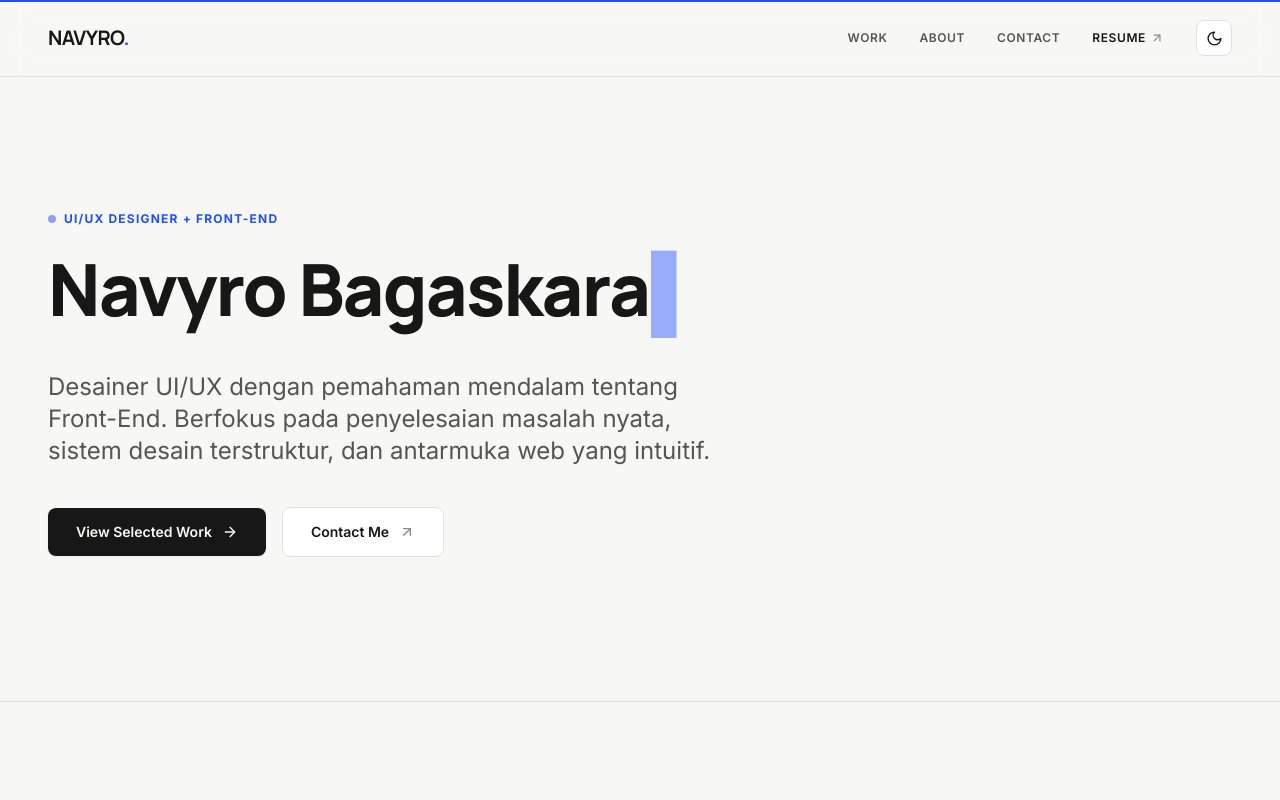
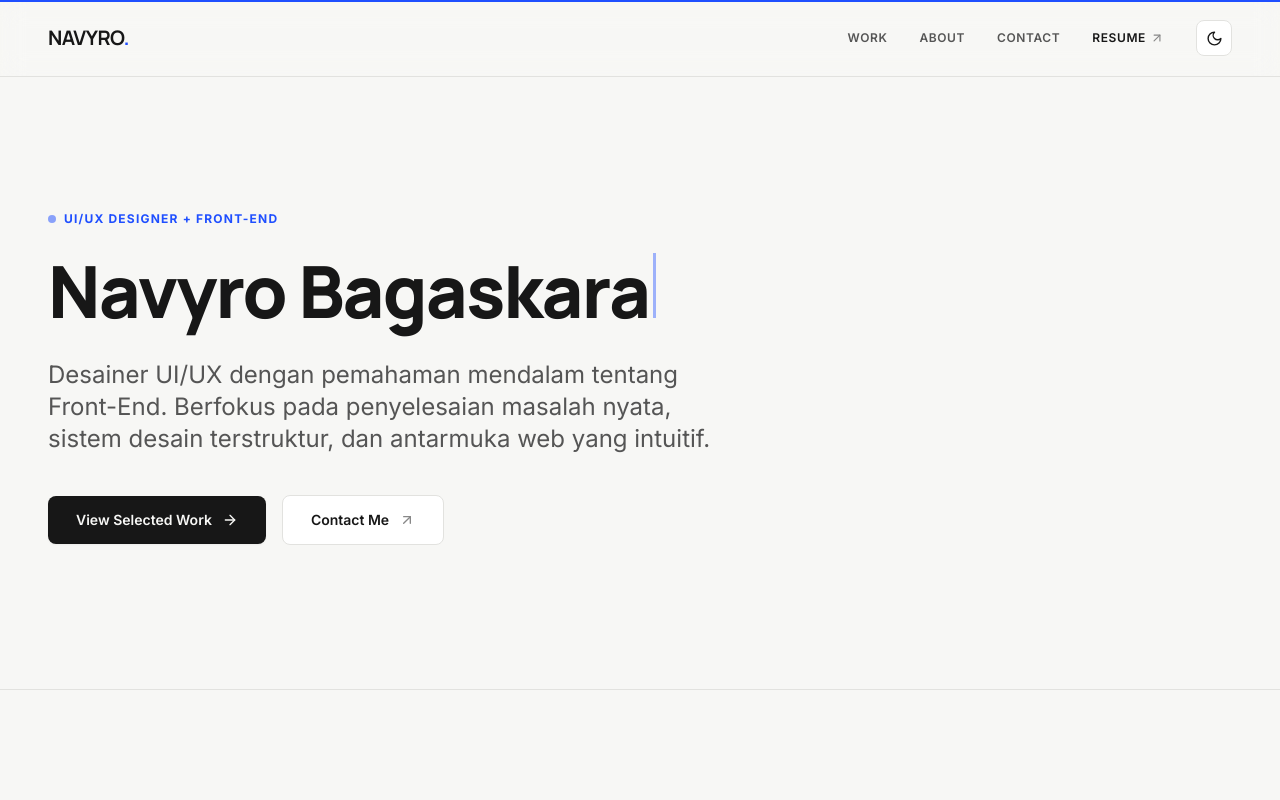
Before and after one commit to Navyro/navyro-bagaskara-portfolio, a Next.js app: page / in a window 1280 px wide. Shown: the top 800 px of the page. Built offline with nearby package versions, Linux system fonts and the light colour scheme.

Commit message:
fix(hero-typewriter): static name with decorative caret, remove looping delete/retype

```diff
--- a/components/Hero.tsx
+++ b/components/Hero.tsx
@@ -1,6 +1,6 @@
 "use client";
 
-import React, { useState, useEffect } from "react";
+import React from "react";
 import Link from "next/link";
 import { motion, useReducedMotion } from "framer-motion";
 import { ArrowRight, ArrowUpRight } from "lucide-react";
@@ -8,44 +8,6 @@ import { profileData } from "@/data/profile";
 
 export default function Hero() {
   const shouldReduceMotion = useReducedMotion();
-  const fullTitle = profileData.name;
-
-  const [displayedText, setDisplayedText] = useState(
-    shouldReduceMotion ? fullTitle : ""
-  );
-  const [isDeleting, setIsDeleting] = useState(false);
-  const [typingSpeed, setTypingSpeed] = useState(75);
-
-  useEffect(() => {
-    if (shouldReduceMotion) return;
-
-    const handleTyping = () => {
-      if (!isDeleting) {
-        // Typing forward
-        if (displayedText.length < fullTitle.length) {
-          setDisplayedText(fullTitle.substring(0, displayedText.length + 1));
-          setTypingSpeed(75);
-        } else {
-          // Finished typing full name -> pause for 2.5s before deleting
-          setTypingSpeed(2500);
-          setIsDeleting(true);
-        }
-      } else {
-        // Deleting backward
-        if (displayedText.length > 0) {
-          setDisplayedText(fullTitle.substring(0, displayedText.length - 1));
-          setTypingSpeed(45);
-        } else {
-          // Finished deleting -> pause briefly then re-type
-          setIsDeleting(false);
-          setTypingSpeed(400);
-        }
-      }
-    };
-
-    const timer = setTimeout(handleTyping, typingSpeed);
-    return () => clearTimeout(timer);
-  }, [displayedText, isDeleting, typingSpeed, fullTitle, shouldReduceMotion]);
 
   return (
     <section className="w-full bg-background pt-16 pb-20 md:pt-24 md:pb-28 lg:pt-32 lg:pb-36 border-b border-border">
@@ -62,21 +24,17 @@ export default function Hero() {
             {profileData.role}
           </motion.div>
 
-          {/* Step 2 — Continuous Typewriter Name Loop */}
-          <h1 className="mt-6 font-heading text-4xl font-extrabold tracking-tight text-text-primary sm:text-6xl lg:text-7xl leading-[1.15] min-h-[1.2em]">
-            <span className="sr-only">{fullTitle}</span>
-            <span aria-hidden="true">
-              {displayedText}
-              {!shouldReduceMotion && (
-                <motion.span
-                  animate={{ opacity: [1, 0, 1] }}
-                  transition={{ duration: 0.65, repeat: Infinity }}
-                  className="inline-block text-accent font-light ml-0.5"
-                >
-                  ▌
-                </motion.span>
-              )}
-            </span>
+          {/* Step 2 — Identity is text, not a performance: the name is always complete. */}
+          <h1 className="mt-6 flex items-baseline font-heading text-4xl font-extrabold tracking-tight text-text-primary sm:text-6xl lg:text-7xl leading-[1.15]">
+            <span>{profileData.name}</span>
+            {!shouldReduceMotion && (
+              <motion.span
+                aria-hidden="true"
+                animate={{ opacity: [1, 0, 1] }}
+                transition={{ duration: 1.1, repeat: Infinity, ease: "linear" }}
+                className="ml-1 inline-block h-[0.9em] w-[3px] flex-shrink-0 bg-accent"
+              />
+            )}
           </h1>
 
           {/* Step 3 — Statement */}
```
Also changed, not shown: tests/ux/hero-stability.js (added, +26 -0 lines), 3 other files (tests, documents, lock files or other folders).
